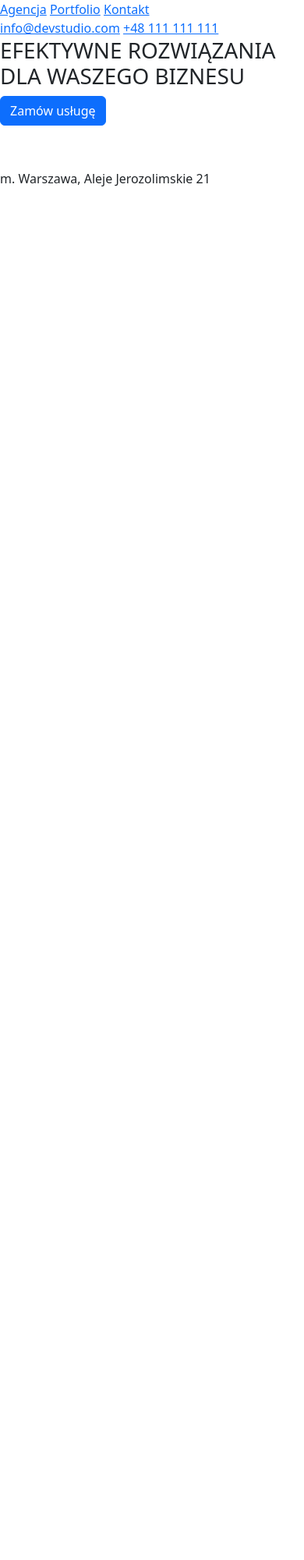
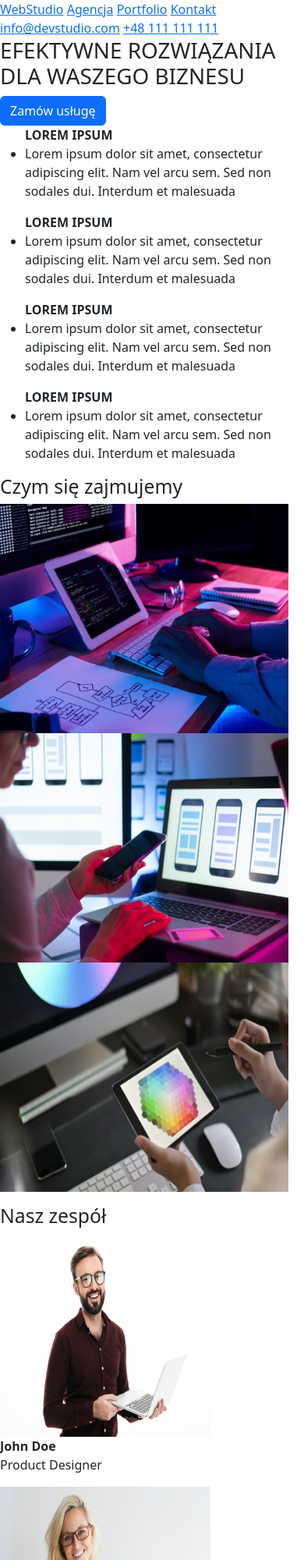
Before and after one commit to BPGracz/goit-markup-hw-01, a plain HTML site: page index.html in a window 390 px wide. Shown: the top 2000 px of the page at 78% size. Before the commit the page ends 844 px from the top, so only its background shows below. Drawn offline with nearby package versions, Linux system fonts and the light colour scheme.

Commit message:
Finished work

```diff
--- a/index.html
+++ b/index.html
@@ -2,36 +2,91 @@
 <html lang="pl">
     <head>
         <title>Studio</title>
+        <meta charset="UTF-8" />
         <link href="https://cdn.jsdelivr.net/npm/bootstrap@5.3.0/dist/css/bootstrap.min.css" rel="stylesheet" integrity="sha384-9ndCyUaIbzAi2FUVXJi0CjmCapSmO7SnpJef0486qhLnuZ2cdeRhO02iuK6FUUVM" crossorigin="anonymous">
     </head>
     <body>
         <header>
             <nav>
+                <a href="">WebStudio</a>
                 <a href="">Agencja</a>
                 <a href="">Portfolio</a>
                 <a href="">Kontakt</a>
             </nav>
-            <a href="">info@devstudio.com</a>
-            <a href="">+48 111 111 111</a>
-            <h1>EFEKTYWNE ROZWIĄZANIA DLA WASZEGO BIZNESU</h1>
-            <button type="button" class="btn btn-primary">Zamów usługę</button>
+            <a href="mailto:info@devstudio.com">info@devstudio.com</a>
+            <a href="tel:+48111111111">+48 111 111 111</a>
+
         </header>
         <main>
+            <section>
+                <h1>EFEKTYWNE ROZWIĄZANIA DLA WASZEGO BIZNESU</h1>
+                <button type="button" class="btn btn-primary">Zamów usługę</button>
+            </section>
             <article>
-                <p></p>
-
+                <ul>
+                    <b>LOREM IPSUM</b>
+                    <li>
+                        <p>Lorem ipsum dolor sit amet, consectetur adipiscing elit. Nam vel arcu sem. Sed non sodales dui. Interdum et malesuada</p>
+                    </li>
+                    <b>LOREM IPSUM</b>
+                    <li>
+                        <p>Lorem ipsum dolor sit amet, consectetur adipiscing elit. Nam vel arcu sem. Sed non sodales dui. Interdum et malesuada</p>
+                    </li>
+                    <b>LOREM IPSUM</b>
+                    <li>
+                        <p>Lorem ipsum dolor sit amet, consectetur adipiscing elit. Nam vel arcu sem. Sed non sodales dui. Interdum et malesuada</p>
+                    </li>
+                    <b>LOREM IPSUM</b>
+                    <li>
+                        <p>Lorem ipsum dolor sit amet, consectetur adipiscing elit. Nam vel arcu sem. Sed non sodales dui. Interdum et malesuada</p>
+                    </li>
+                </ul>
             </article>
             <figure>
-                <img src="images/" alt="" width="" height="" />
-                <img src="images/" alt="" width="" height="" />
-                <img src="images/" alt="" width="" height="" />
+                <h2>Czym się zajmujemy</h2>
+                <img src="images/close-up-image-programer-working-his-desk-office.jpg" alt="Programista z bliska pracujący przy biurku" width="370" height="294" />
+                <img src="images/web-ui-designers-are-developing-application-smartphones-team-creators-is-working-interface-mobile-phones.jpg" alt="Projektant Web UI opracowuje aplikacje na smartfony i ich interfejs telefonów komórkowych" width="370" height="294" />
+                <img src="images/creative-artist-web-design-with-working-colour-selection-graphic-tablet.jpg" alt="Kreatywny artysta projektuje strony internetowe z działającym wyborem koloru na tablecie graficznym" width="370" height="294" />
             </figure>
+            <section>
+                <h2>Nasz zespół</h2>
+                <figure>
+                    <img src="images/4853.jpg"  alt="Wizerunek projektanta produkty" width="270" height="260"/>
+                    <figcaption>
+                        <b>John Doe</b> <br />
+                        Product Designer
+                    </figcaption>
+                </figure>
+                <figure>
+                    <img src="images/5844.jpg"  alt="Wizerunek Frontend Developera" width="270" height="260"/>
+                    <figcaption>
+                        <b>John Doe</b> <br />
+                        Frontend Developer
+                    </figcaption>
+                </figure>
+                <figure>
+                    <img src="images/16166.jpg"  alt="Wizerunek marketingowca" width="270" height="260"/>
+                    <figcaption>
+                        <b>John Doe</b> <br />
+                        Marketing
+                    </figcaption>
+                </figure>
+                <figure>
+                    <img src="images/2968.jpg"  alt="Wizerunek projektanta interfejsu użytkownika" width="270" height="260"/>
+                    <figcaption>
+                        <b>John Doe</b> <br />
+                        UI Designer
+                    </figcaption>
+                </figure>
+            </section>
         </main>
         <footer>
+            <a href="">WebStudio</a>
             <address>
-                m. Warszawa, Aleje Jerozolimskie 21
+                m. Warszawa, Aleje Jerozolimskie 21 <br />
+                <a href="mailto:info@example.com">info@example.com</a> <br />
+                <a href="tel:+48111111111">+48 111 111 111</a>
             </address>
-
         </footer>
     </body>
 </html>
```
Also changed, not shown: images/16166.jpg (added), images/2968.jpg (added), images/4853.jpg (added), images/5844.jpg (added), images/close-up-image-programer-working-his-desk-office.jpg (added), images/creative-artist-web-design-with-working-colour-selection-graphic-tablet.jpg (added), images/web-ui-designers-are-developing-application-smartphones-team-creators-is-working-interface-mobile-phones.jpg (added).
